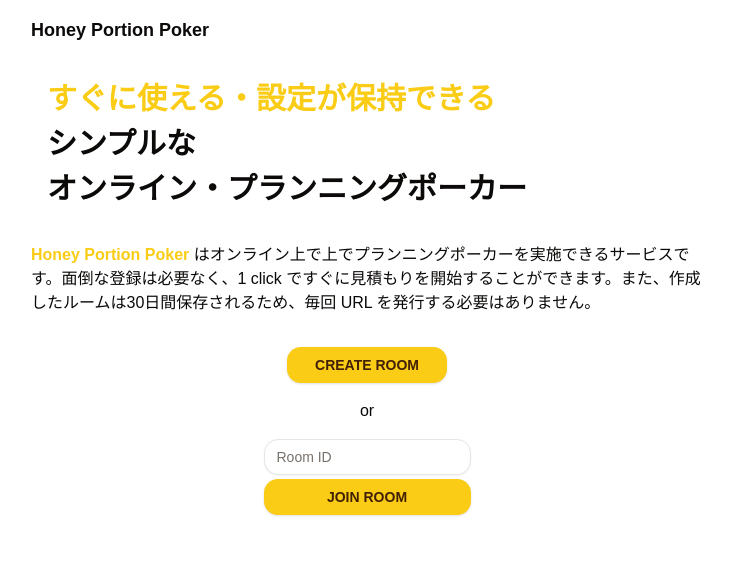
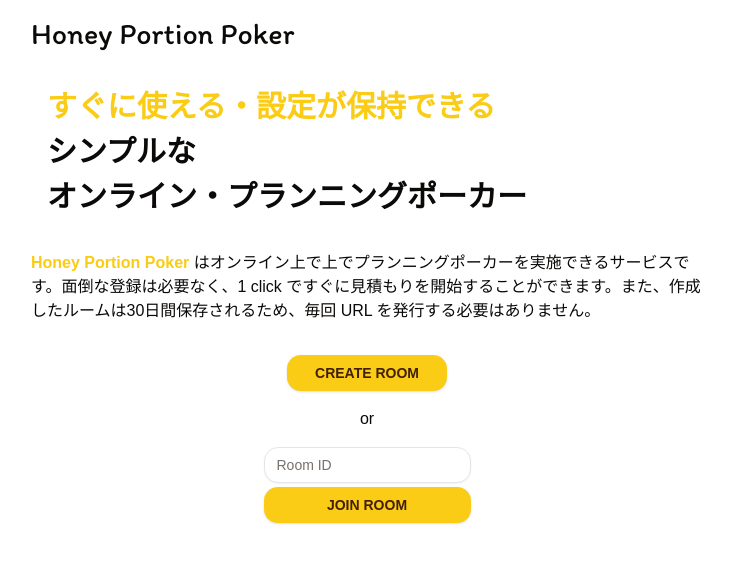
Before and after one commit to harusame0616/honey-portion-porker, a Next.js app in the folder web/: page / in a window 1280 px wide. Shown: the top 562 px of the page, without its empty margins (273-1004 px from the left). Built offline with nearby package versions, Linux system fonts and the light colour scheme.

Commit message:
タイトルにフォント設定

```diff
--- a/web/src/app/page.tsx
+++ b/web/src/app/page.tsx
@@ -1,12 +1,20 @@
+import { Itim } from "next/font/google";
 import { NewRoomCreationForm } from "./new-room-creation-form";
 import { RoomJoiningForm } from "./room-joining-form";
+
+const titleFont = Itim({
+  subsets: ["latin"],
+  display: "swap",
+  weight: "400",
+  style: "normal",
+});
 
 export default function Home() {
   return (
     <div className="flex flex-col items-center p-4">
       <div className="max-w-2xl w-full">
-        <header className="text-lg font-bold">
-          <h1>Honey Portion Poker</h1>
+        <header className="text-3xl font-bold">
+          <h1 className={titleFont.className}>Honey Portion Poker</h1>
         </header>
         <main>
           <div className="font-bold text-3xl p-4 leading-normal my-4">
--- a/web/src/app/rooms/[roomId]/page.tsx
+++ b/web/src/app/rooms/[roomId]/page.tsx
@@ -66,7 +66,7 @@
     <div>
       <header className="bg-primary p-4 shadow-md">
         <Link href="/">
-          <h1 className={cn("font-bold text-2xl", titleFont.className)}>
+          <h1 className={cn("font-bold text-3xl", titleFont.className)}>
             Honey Portion Poker
           </h1>
         </Link>
```
